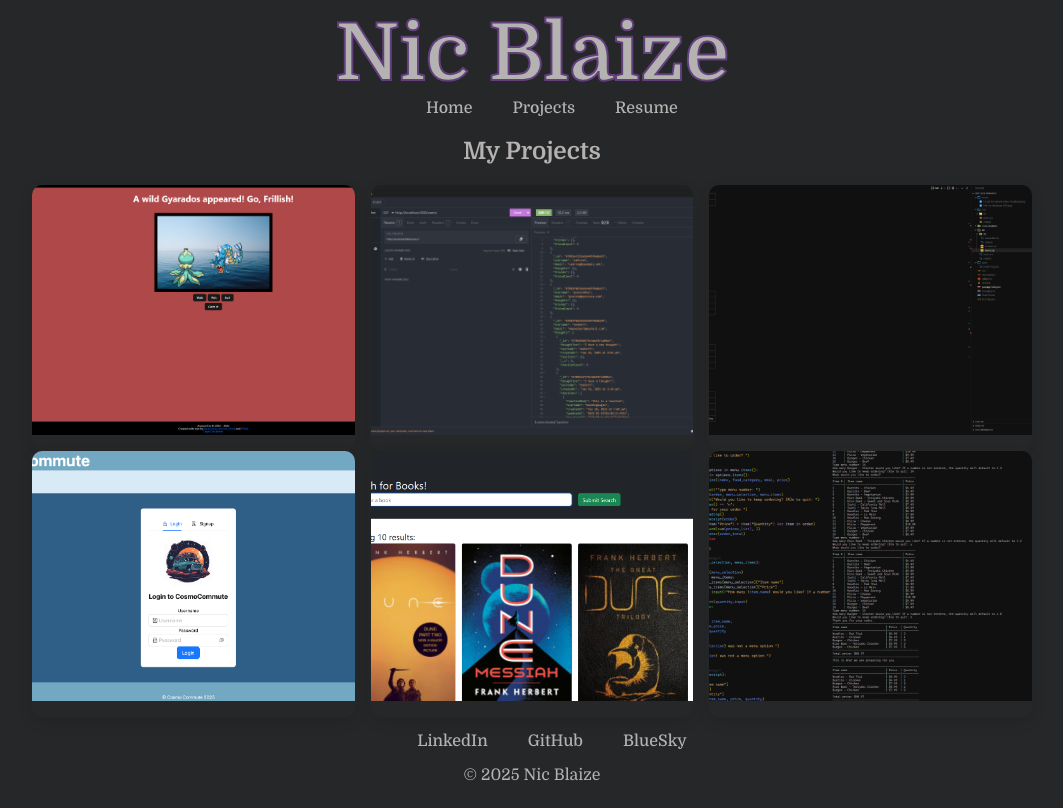
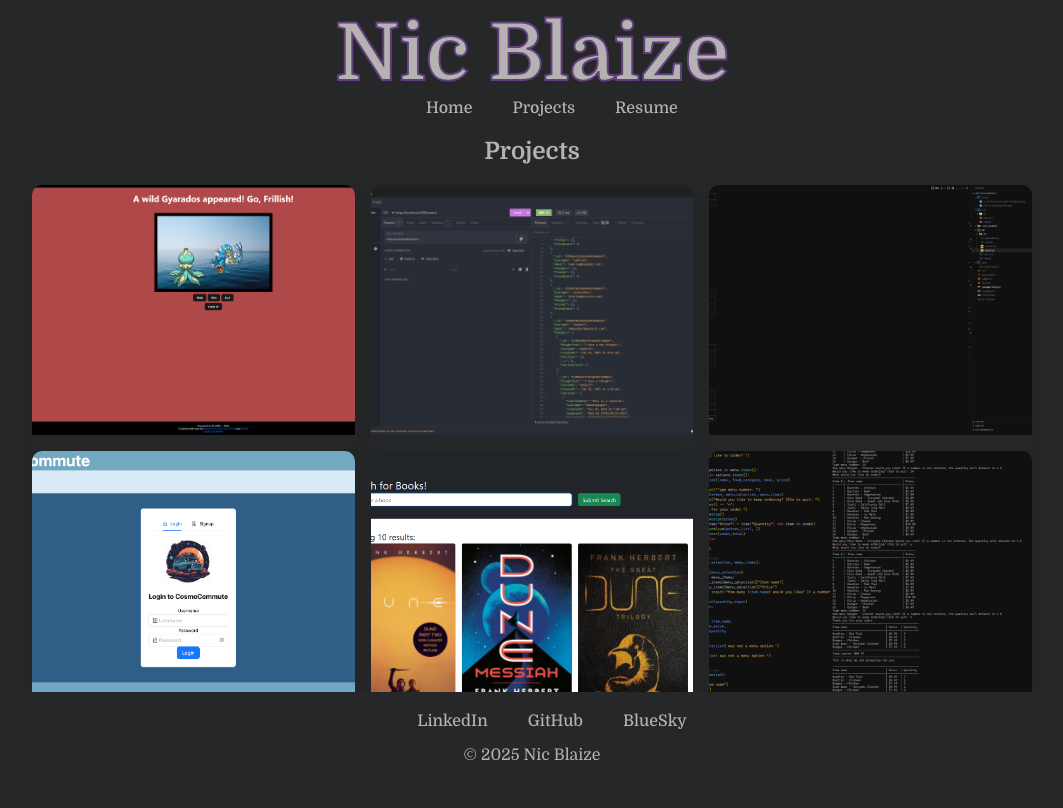
Before and after one commit to k3strl/nb-portfolio, a React (Vite) app: page /projects in a window 1280 px wide. Shown: the whole page, without its empty margins (108-1171 px from the left). Built offline with nearby package versions, Linux system fonts and the light colour scheme; a web font is replaced by a local one.

Commit message:
transfer to another machine

```diff
--- a/src/components/Footer.tsx
+++ b/src/components/Footer.tsx
@@ -1,6 +1,7 @@
 export default function Footer() {
     return (
         <footer>
+            <div className="footer">
                 <section>
                     <ul>
                         <a href="https://www.linkedin.com/pulse/its-your-fault-linkedin-sucks-vince-quinn-jhhee" className="social">LinkedIn</a>
@@ -15,6 +16,7 @@ export default function Footer() {
                 <section>
                     <p>&copy; 2025 Nic Blaize</p>
                 </section>
+            </div>
         </footer>
     );
 }
--- a/src/index.css
+++ b/src/index.css
@@ -151,9 +151,77 @@ a {
   transform: scale(1.1);
 }
 
+.project-container {
+  width: min(1000px, 100%); /* Responsive width */
+  margin: 0 auto;
+  columns: 3 300px;
+  column-gap: 1em;
+}
+
+img {
+  display: block;
+  margin-bottom: 1em; /* vertical gap btwn project images */
+  width: 100%;
+}
+
+.footer {
+  background-color: var(--background);
+  color: var(--font-grey);
+  padding: 20px;
+  text-align: center;
+
+}
+
+footer {
+  font-size: 1em;
+  position: fixed;
+  left: 0;
+  bottom: 0;
+  width: 100%;
+}
+
+footer ul {
+  display:inline;
+}
+
+@-webkit-keyframes check {
+  50% {
+    outline-color: #333;
+    box-shadow: 0 0 0 12px #333, 0 0 0 36px rgba(51, 51, 51, 0.2);
+  }
+  100% {
+    outline-color: #333;
+    box-shadow: 0 0 0 0 #333, 0 0 0 0 rgba(51, 51, 51, 0);
+  }
+}
+
+@keyframes check {
+  50% {
+    outline-color: #333;
+    box-shadow: 0 0 0 12px #333, 0 0 0 36px rgba(51, 51, 51, 0.2);
+  }
+  100% {
+    outline-color: #333;
+    box-shadow: 0 0 0 0 #333, 0 0 0 0 rgba(51, 51, 51, 0);
+  }
+}
+
+
+
+
+
+
+
+
+
+
+
+
+
+
 
 /* TESTIMONIAL CAROUSEL */
-.slider {
+/* .slider {
   height: 100%;
   position: relative;
   overflow: hidden;
@@ -256,53 +324,4 @@ a {
   color: #999;
   margin-bottom: 3rem;
   max-width: 300px;
-}
-
-/* ANCHOR */
-
-.project-container {
-  width: min(1000px, 100%); /* Responsive width */
-  margin: 0 auto;
-  columns: 3 300px;
-  column-gap: 1em;
-}
-
-img {
-  display: block;
-  margin-bottom: 1em; /* vertical gap btwn project images */
-  width: 100%;
-}
-
-footer {
-  font-size: 1em;
-  position: fixed;
-  left: 0;
-  bottom: 0;
-  width: 100%;
-}
-
-footer ul {
-  display:inline;
-}
-
-@-webkit-keyframes check {
-  50% {
-    outline-color: #333;
-    box-shadow: 0 0 0 12px #333, 0 0 0 36px rgba(51, 51, 51, 0.2);
-  }
-  100% {
-    outline-color: #333;
-    box-shadow: 0 0 0 0 #333, 0 0 0 0 rgba(51, 51, 51, 0);
-  }
-}
-
-@keyframes check {
-  50% {
-    outline-color: #333;
-    box-shadow: 0 0 0 12px #333, 0 0 0 36px rgba(51, 51, 51, 0.2);
-  }
-  100% {
-    outline-color: #333;
-    box-shadow: 0 0 0 0 #333, 0 0 0 0 rgba(51, 51, 51, 0);
-  }
-}
+} */
--- a/src/pages/Projects.tsx
+++ b/src/pages/Projects.tsx
@@ -6,7 +6,7 @@ const projects = projectsData;
 const Projects = () => {
   return (
     <>
-      <h2>My Projects</h2>
+      <h2>Projects</h2>
       <div className="project-container">
         <section id="projects" className="projects">
           <div className="container">
```
Lines whose indentation alone changed are shown as unchanged.
